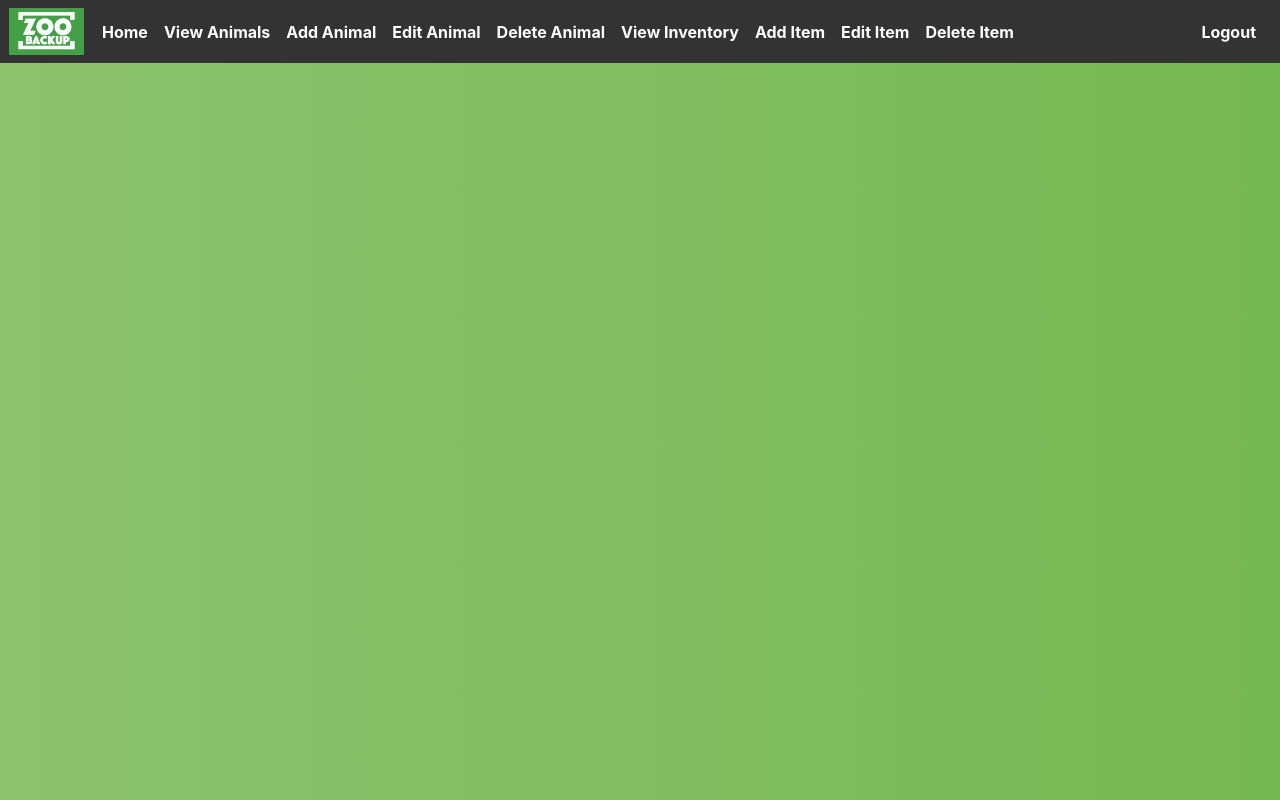
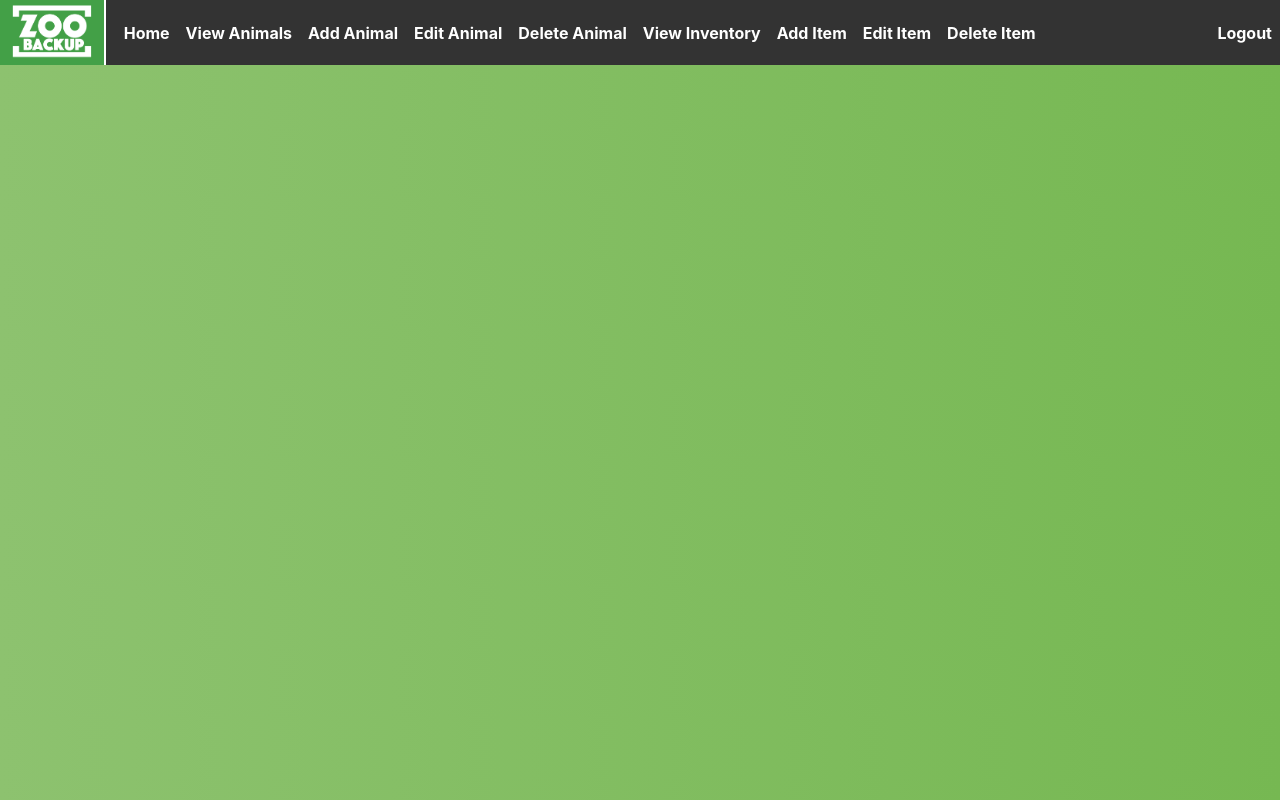
Before and after one commit to myamout/ZooBackup, a React app: page / in a window 1280 px wide. Built offline with nearby package versions, Linux system fonts and the light colour scheme; the HTML template or start-up script is replaced by a standard one.

Commit message:
logo changes

```diff
--- a/src/scss/styles.scss
+++ b/src/scss/styles.scss
@@ -54,12 +54,14 @@
 }
 
 .navLogoSize{
-margin-left: -7px !important;
-margin-right: 10px;
-width: 75px;
+  margin-right: 10px;
+  height:65px;
+  border-right:2px solid #fff;
+
 }
 .navbar{
   background-color: #333;
+  padding:0 !important;
 }
 .navbar a {
   font-weight: bold;
```
